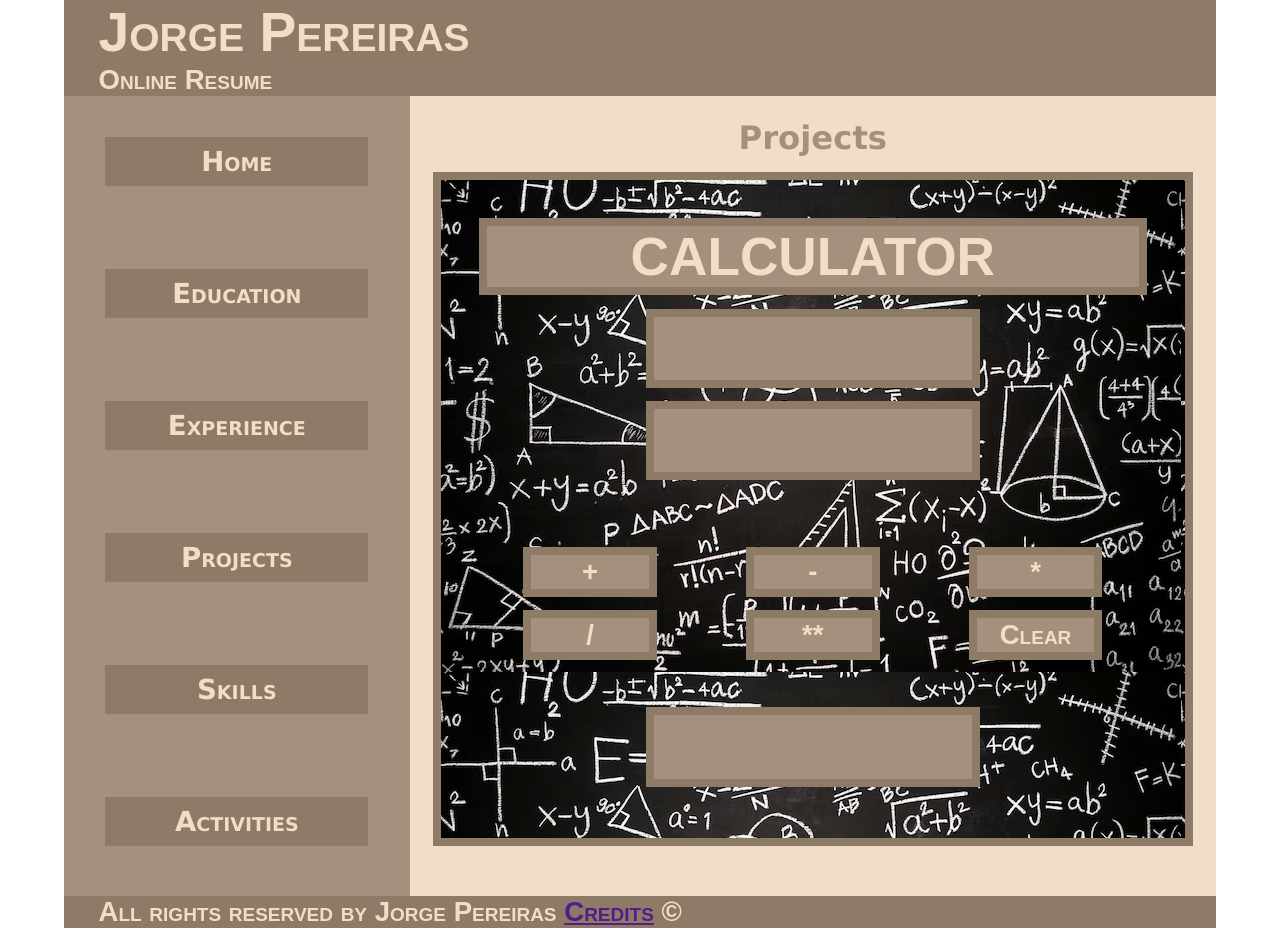
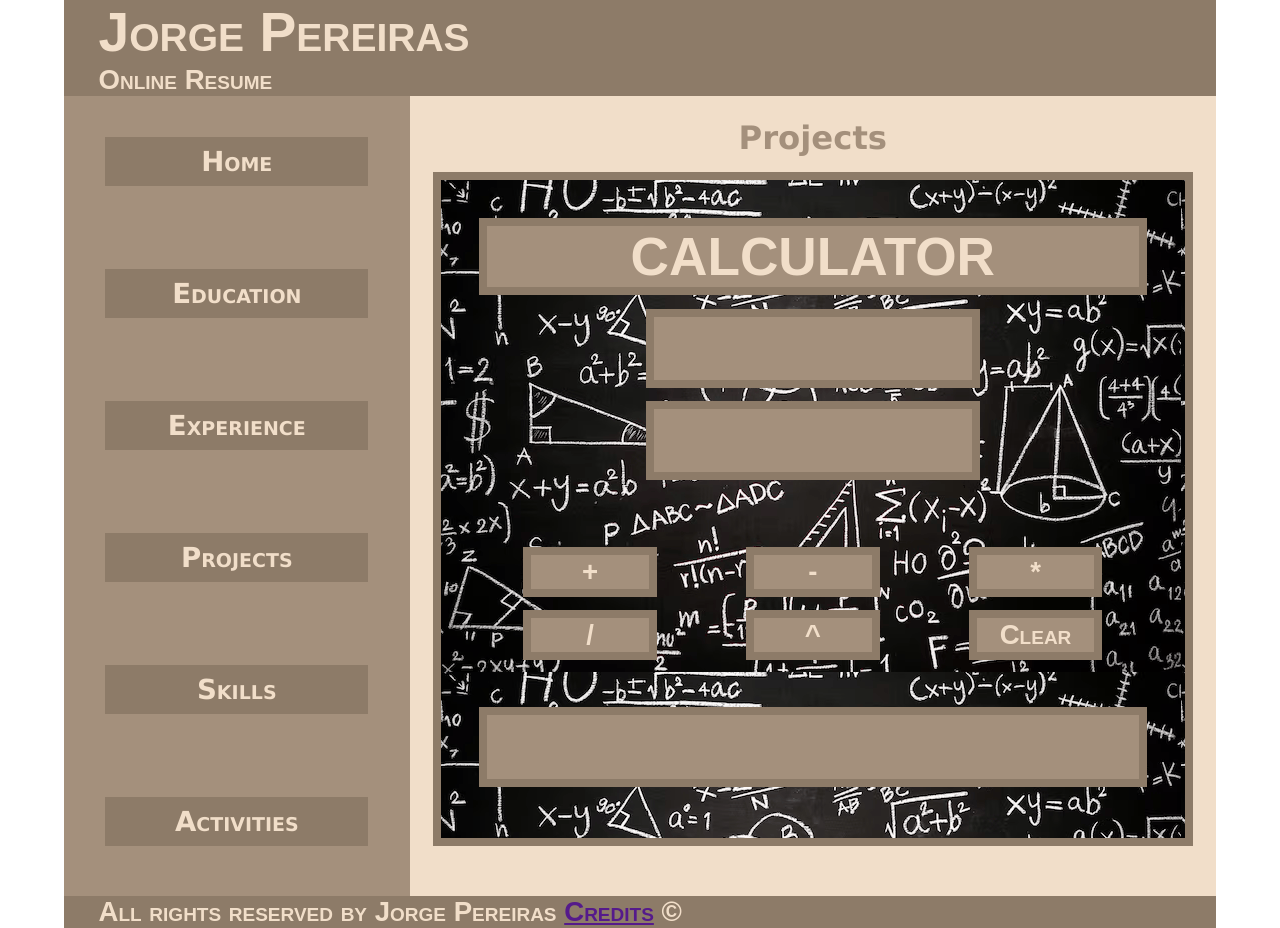
Before and after one commit to JorgeRPereiras/mp-1, a plain HTML site: page third-page/projects.html in a window 1280 px wide. Drawn offline with Linux system fonts and the light colour scheme.

Commit message:
Fixed calculator symbols and output box

```diff
--- a/stylesheet.css
+++ b/stylesheet.css
@@ -171,8 +171,8 @@ button{
 }
 
 #output{
-    /*50% of the width of #calculator*/
-    width: 50%;
+    /*100% of the width of #calculator*/
+    width: 100%;
     /*set height of output box to 10vh*/
     height: 10vh;
     /*turns output into a flexbox container*/
--- a/third-page/projects.html
+++ b/third-page/projects.html
@@ -46,7 +46,7 @@
 
                         <div id="buttons-second">
                         <button onclick="doDivide()">/</button>
-                        <button onclick="doPower()">**</button>
+                        <button onclick="doPower()">^</button>
                         <button onclick="doClear()">Clear</button>
                         </div>
 
```
